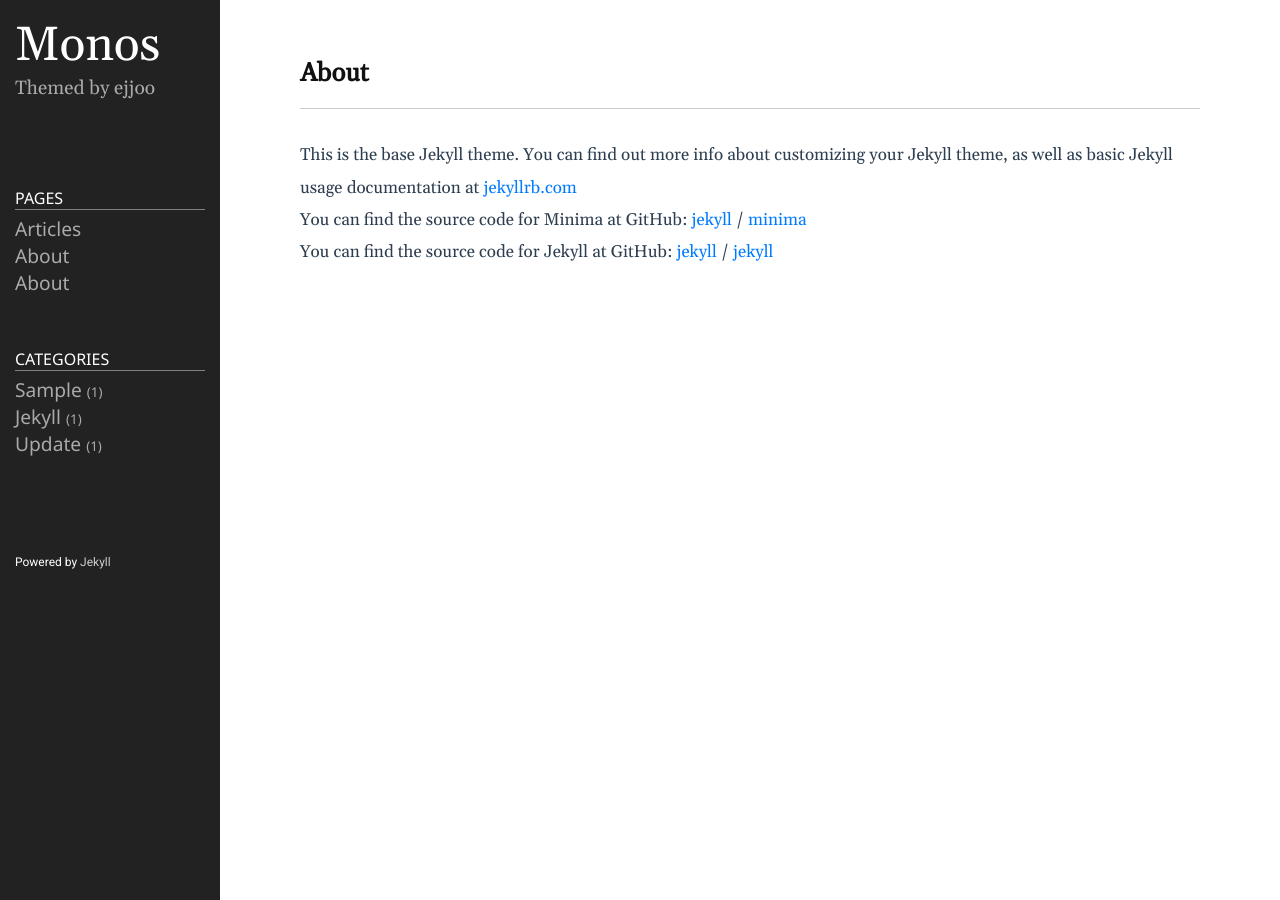
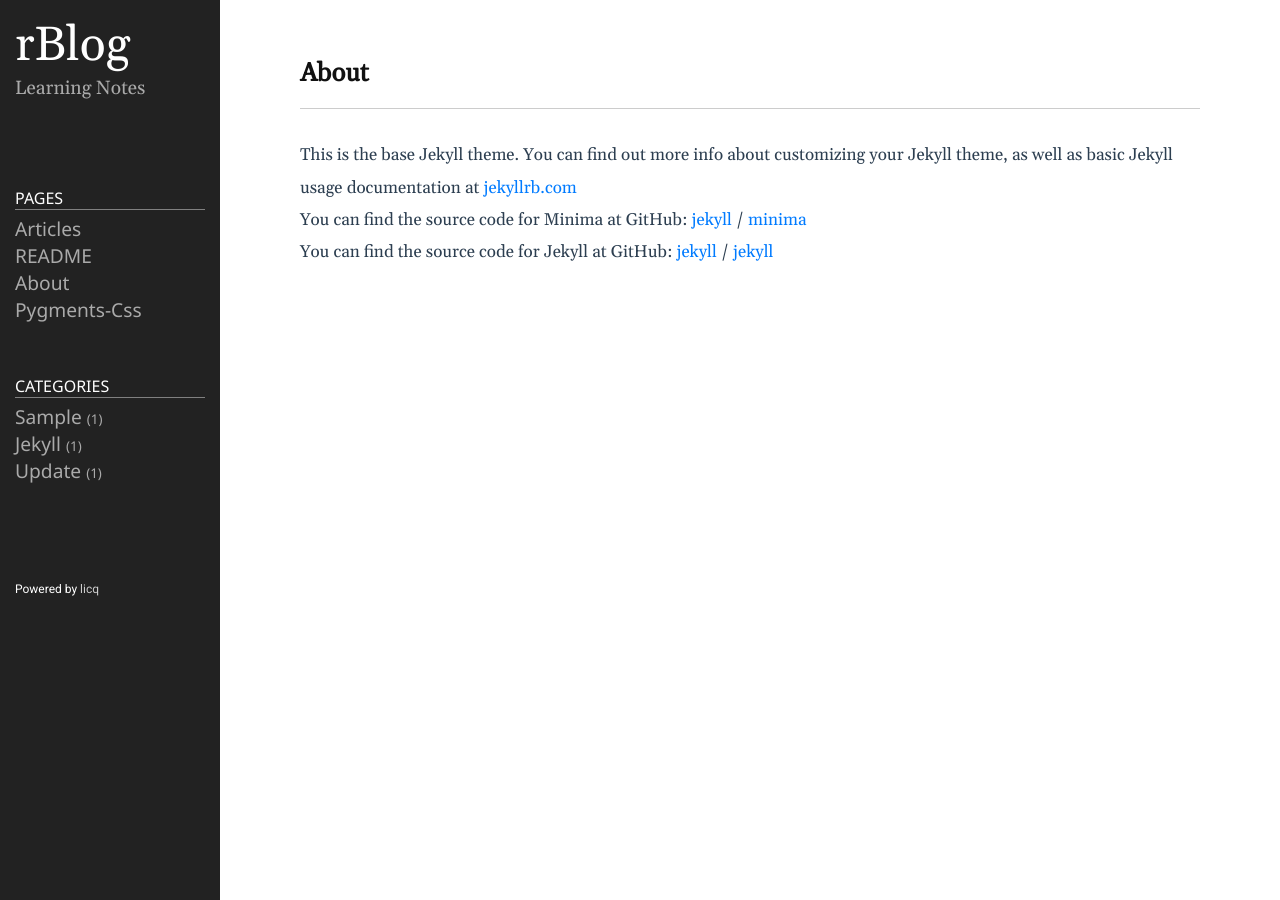
Before and after one commit to robertlee80/robertlee80.github.io, a Jekyll site: the page built from about.markdown, in a window 1280 px wide. Built offline with Jekyll 4.4.1, drawn with Linux system fonts in a browser that asks for light colours.

Commit message:
fix category bug

```diff
--- a/Gemfile
+++ b/Gemfile
@@ -7,12 +7,12 @@
 #
 # This will help ensure the proper Jekyll version is running.
 # Happy Jekylling!
-gem "jekyll", "~> 4.0.0"
+# gem "jekyll", "~> 4.2.0"
 # This is the default theme for new Jekyll sites. You may change this to anything you like.
 # gem "minima", "~> 2.5"
 # If you want to use GitHub Pages, remove the "gem "jekyll"" above and
 # uncomment the line below. To upgrade, run `bundle update github-pages`.
-# gem "github-pages", group: :jekyll_plugins
+gem "github-pages", group: :jekyll_plugins
 # If you have any plugins, put them here!
 group :jekyll_plugins do
   gem "jekyll-feed", "~> 0.12"
--- a/_config.yml
+++ b/_config.yml
@@ -18,13 +18,13 @@
 # You can create any custom variable you would like, and they will be accessible
 # in the templates via {{ site.myvariable }}.
 
-title: Monos
-email: ejjoo7994@gmail.com
+title: rBlog
+email: robert@licq.me
 description: >- # this means to ignore newlines until "baseurl:"
-  Themed by ejjoo
+  Learning Notes
 # baseurl: "/" # the subpath of your site, e.g. /blog
 # url: "http://ejjoo.github.io" # the base hostname & protocol for your site, e.g. http://example.com
-github_username: ejjoo
+github_username: robertlee80
 highlighter: rouge
 svg:
   optimize: true
--- a/_includes/category.html
+++ b/_includes/category.html
@@ -7,7 +7,9 @@
 		{%- if site.posts.size > 0 -%}
 		<ul class="post-list">
 			{%- for post in site.posts -%}
-			<li class="post-list-item post-category-{{post.categories}}">
+			{% assign categories = post.categories | split:" " %}
+			{%- for category in post.categories | split:" " -%}
+			<li class="post-list-item post-category-{{category}}">
 				<!-- {%- assign date_format = site.date_format | default: "%b %-d, %Y" -%} -->
 				{%- assign date_format = "%Y/%m/%d" -%}
 				<span class="post-date">{{ post.date | date: date_format }}</span>
@@ -16,6 +18,7 @@
 				</a>
 				{%- if site.show_excerpts -%}{{ post.excerpt }}{%- endif -%}
 			</li>
+			{%- endfor -%}
 		  	{%- endfor -%}
 		</ul>
 	  	{%- endif -%}
--- a/_includes/sidebar.html
+++ b/_includes/sidebar.html
@@ -48,5 +48,5 @@
 </div>
 
 <div class="sidebar-item sidebar-footer">
-	<p>Powered by <a href="https://github.com/jekyll/jekyll">Jekyll</a></p>
+	<p>Powered by <a href="https://github.com/robertlee80">licq</a></p>
 </div>
--- a/public/css/syntax/requirements.txt
+++ b/public/css/syntax/requirements.txt
@@ -1 +1 @@
-Pygments==2.2.0
+Pygments==2.9.0
```
Also changed, not shown: Gemfile.lock, README.md.
